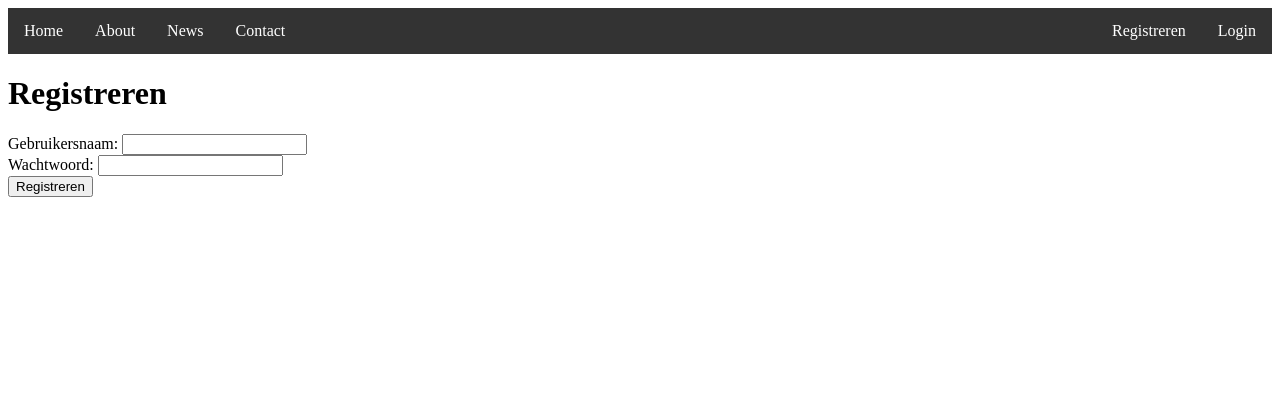
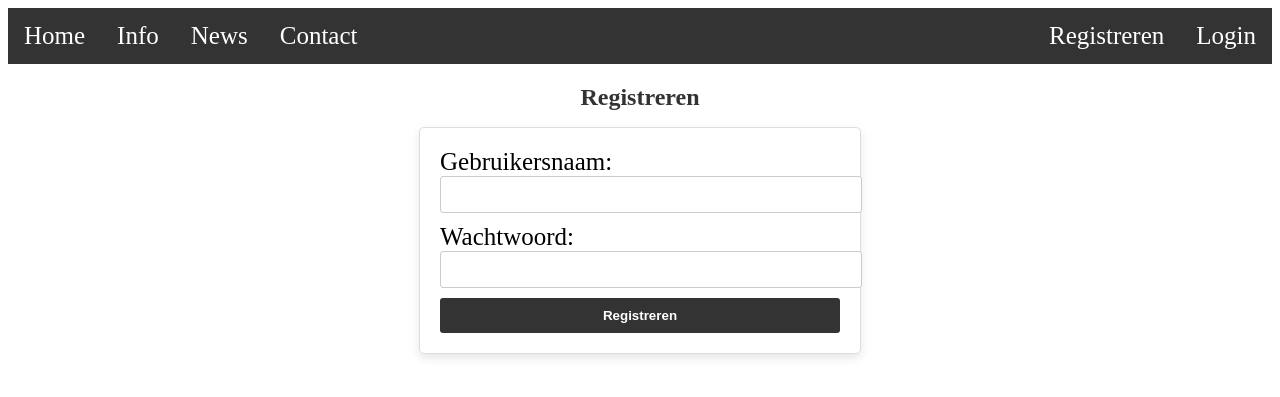
Before and after one commit to MrCaignie/Webdevelopment_Project, a PHP site: page /registreren.php in a window 1280 px wide. Shown: the top 397 px of the page. Run offline with PHP 8.4, Linux system fonts and the light colour scheme.

Commit message:
Ik heb een style van login en registreren toegevoegt. Ik heb gestart met het coderen van index(home pagina).

```diff
--- a/about.php
+++ b/about.php
@@ -14,12 +14,13 @@ session_start(); // Start de sessie om gegevens te behouden tussen verschillende
     <nav> <!-- Verzamelt alle navigatie-items -->
         <ul>
             <li><a href=index.php>Home</a></li> <!-- Links aan de linkerkant -->
-            <li><a href="about.php">About</a></li>
+            <li><a href="about.php">Info</a></li>
             <li><a href="news.php">News</a></li>
             <li><a href="contact.php">Contact</a></li>
             <li class="login"><a href="login.php">Login</a></li> <!-- Log in knop aan de rechterkant -->
             <li class="registreren"><a href="registreren.php">Registreren</a></li>
         </ul>
     </nav>
+
 </body>
 </html>
--- a/contact.php
+++ b/contact.php
@@ -44,7 +44,7 @@ if ($_SERVER["REQUEST_METHOD"] == "POST") {
     <nav> <!-- Verzamelt alle navigatie-items -->
         <ul>
             <li><a href=index.php>Home</a></li> <!-- Links aan de linkerkant -->
-            <li><a href="about.php">About</a></li>
+            <li><a href="about.php">Info</a></li>
             <li><a href="news.php">News</a></li>
             <li><a href="contact.php">Contact</a></li>
             <li class="login"><a href="login.php">Login</a></li> <!-- Log in knop aan de rechterkant -->
--- a/login.php
+++ b/login.php
@@ -39,13 +39,13 @@ $conn->close();
     <meta charset="UTF-8">
     <meta name="viewport" content="width=device-width, initial-scale=1.0">
     <title>Index Pagina</title>
-    <link rel="stylesheet" href="style.css"> <!-- Verwijst naar je CSS-stijlen -->
+    <link rel="stylesheet" href="style_login.css"> <!-- Verwijst naar je CSS-stijlen -->
 </head>
 <body>
     <nav> <!-- Verzamelt alle navigatie-items -->
         <ul>
             <li><a href=index.php>Home</a></li> <!-- Links aan de linkerkant -->
-            <li><a href="about.php">About</a></li>
+            <li><a href="about.php">Info</a></li>
             <li><a href="news.php">News</a></li>
             <li><a href="contact.php">Contact</a></li>
             <li class="login"><a href="login.php">Login</a></li> <!-- Log in knop aan de rechterkant -->
--- a/news.php
+++ b/news.php
@@ -14,7 +14,7 @@ session_start(); // Start de sessie om gegevens te behouden tussen verschillende
     <nav> <!-- Verzamelt alle navigatie-items -->
         <ul>
             <li><a href=index.php>Home</a></li> <!-- Links aan de linkerkant -->
-            <li><a href="about.php">About</a></li>
+            <li><a href="about.php">Info</a></li>
             <li><a href="news.php">News</a></li>
             <li><a href="contact.php">Contact</a></li>
             <li class="login"><a href="login.php">Login</a></li> <!-- Log in knop aan de rechterkant -->
--- a/registreren.php
+++ b/registreren.php
@@ -33,13 +33,13 @@ $conn->close();
     <meta charset="UTF-8">
     <meta name="viewport" content="width=device-width, initial-scale=1.0">
     <title>Index Pagina</title>
-    <link rel="stylesheet" href="style.css"> <!-- Verwijst naar je CSS-stijlen -->
+    <link rel="stylesheet" href="style_registreren.css"> <!-- Verwijst naar je CSS-stijlen -->
 </head>
 <body>
     <nav> <!-- Verzamelt alle navigatie-items -->
         <ul>
             <li><a href=index.php>Home</a></li> <!-- Links aan de linkerkant -->
-            <li><a href="about.php">About</a></li>
+            <li><a href="about.php">Info</a></li>
             <li><a href="news.php">News</a></li>
             <li><a href="contact.php">Contact</a></li>
             <li class="login"><a href="login.php">Login</a></li> <!-- Log in knop aan de rechterkant -->
--- a/style.css
+++ b/style.css
@@ -26,3 +26,7 @@ ul {
   .login, .registreren {
     float: right;
   }
+
+  body {
+    font-size: 25px;  /* Standaard lettergrootte in pixels */
+}
--- /dev/null
+++ b/style_registreren.css
@@ -0,0 +1,74 @@
+ul {
+    list-style-type: none;
+    margin: 0;
+    padding: 0;
+    overflow: hidden;
+    background-color: #333;
+  }
+
+  li {
+    float: left;
+  }
+
+  li a {
+    display: block;
+    color: white;
+    text-align: center;
+    padding: 14px 16px;
+    text-decoration: none;
+  }
+
+  /* Change the link color to #111 (black) on hover */
+  li a:hover {
+    background-color: #111;
+  }
+
+  .login, .registreren {
+    float: right;
+  }
+
+  body {
+    font-size: 25px;  /* Standaard lettergrootte in pixels */
+  }
+
+
+/* Stijlen voor de hoofdkop */
+h1 {
+    text-align: center; /* Centreer de koptekst */
+    font-size: 24px; /* Grotere lettergrootte */
+    margin-top: 20px; /* Ruimte boven de kop */
+    color: #333; /* Donkere kleur voor de koptekst */
+}
+
+/* Stijlen voor het registratieformulier */
+form {
+    max-width: 400px; /* Beperkt de breedte van het formulier */
+    margin: 0 auto; /* Centreer het formulier */
+    padding: 20px; /* Ruimte rond het formulier */
+    background-color: white; /* Witte achtergrond */
+    border: 1px solid #ddd; /* Lichte rand */
+    border-radius: 5px; /* Ronde hoeken */
+    box-shadow: 0px 4px 10px rgba(0, 0, 0, 0.1); /* Lichte schaduw voor diepte */
+}
+
+form input {
+    width: 100%; /* Maak de invoervelden volledig breed */
+    padding: 10px; /* Ruimte binnen de invoervelden */
+    margin-bottom: 10px; /* Ruimte tussen invoervelden */
+    border: 1px solid #ccc; /* Lichte rand rond de invoervelden */
+    border-radius: 3px; /* Ronde hoeken voor invoervelden */
+}
+
+form button {
+    width: 100%; /* De knop is volledig breed */
+    padding: 10px; /* Ruimte binnen de knop */
+    background-color: #333; /* Donkerdere achtergrondkleur */
+    color: white; /* Witte tekstkleur voor de knop */
+    border: none; /* Geen rand voor de knop */
+    border-radius: 3px; /* Ronde hoeken */
+    font-weight: bold; /* Vette knoptekst */
+}
+
+form button:hover {
+    background-color: #555; /* Hover-kleur voor de knop */
+}
```
Also changed, not shown: index.php (+29 -2 lines), style_index.css (added, +69 -0 lines), style_login.css (added, +75 -0 lines), image/neko_logo_low.png (added).
